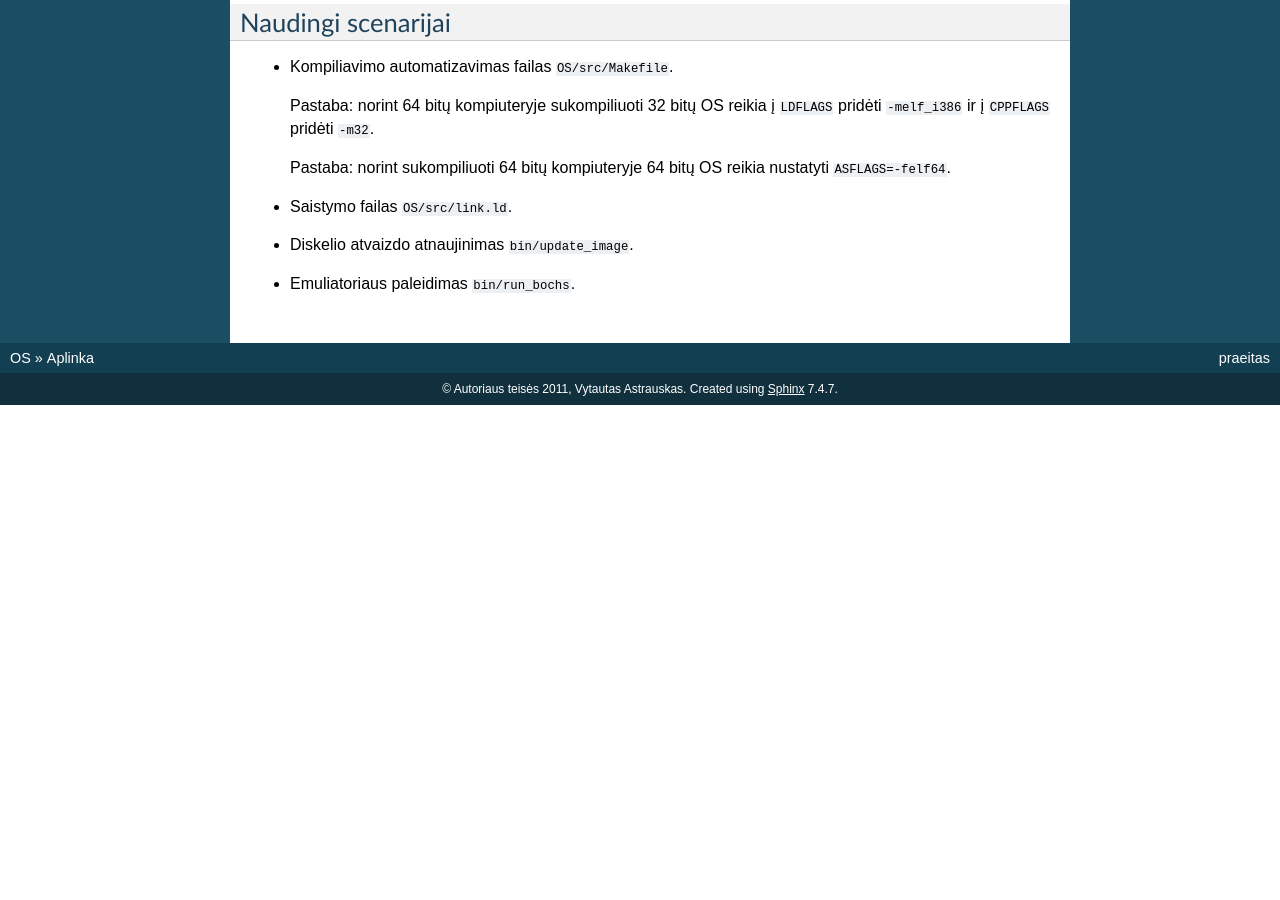
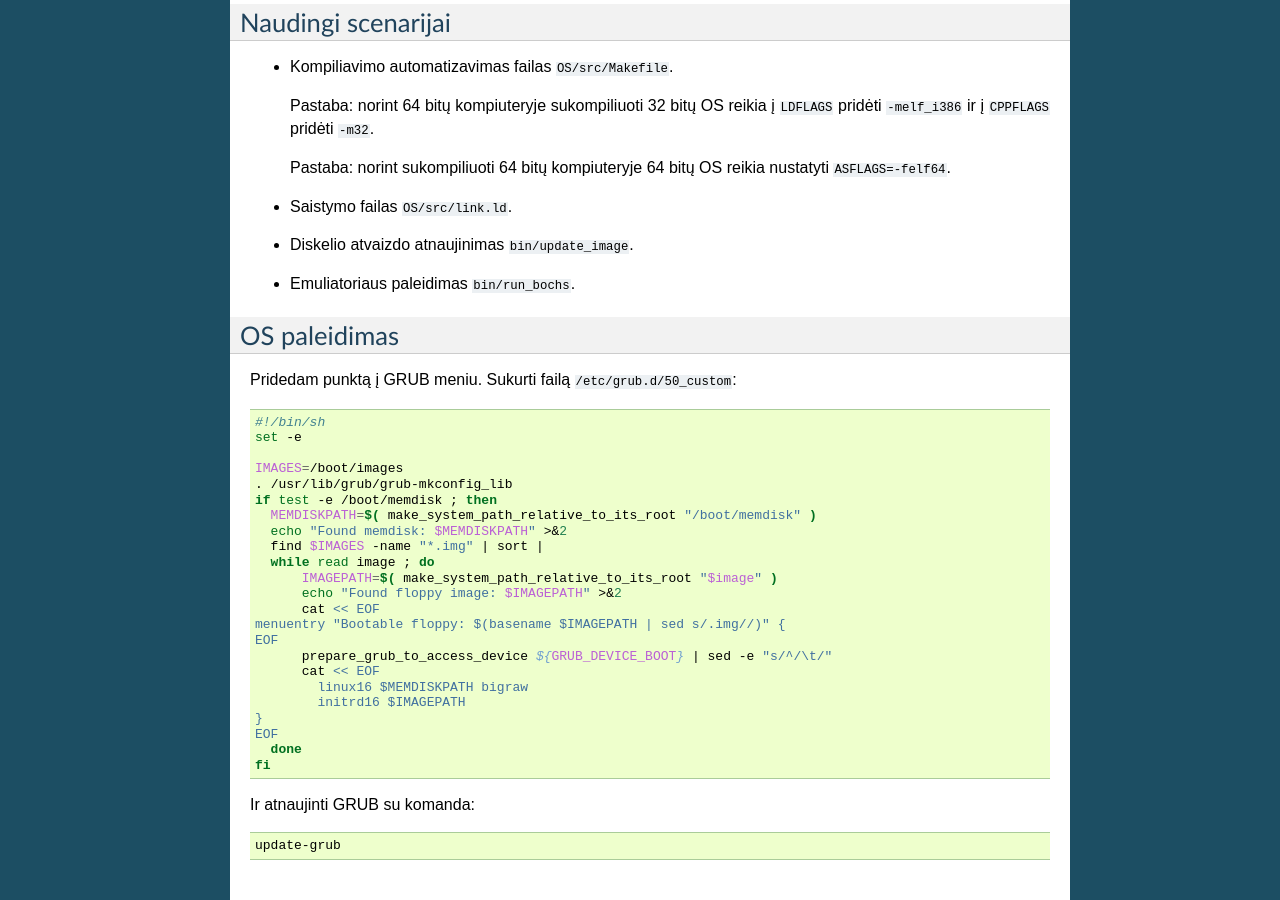
Before and after one commit to vakaras/OS, a Sphinx documentation site: the page built from doc/Real/source/aplinka.rst, in a window 1280 px wide and 900 px high, scrolled down 1716 px. Built offline with Sphinx 7.4.7, drawn with Linux system fonts in a browser that asks for light colours; formulas are drawn with MathJax 3; before the commit the page ends 2121 px from its top, so only the background shows below that.

Commit message:
Pridėtas paaiškinimas, kaip paleisti OS.

```diff
--- a/doc/Real/source/aplinka.rst
+++ b/doc/Real/source/aplinka.rst
@@ -131,3 +131,40 @@ Naudingi scenarijai
 + Saistymo failas ``OS/src/link.ld``.
 + Diskelio atvaizdo atnaujinimas ``bin/update_image``.
 + Emuliatoriaus paleidimas ``bin/run_bochs``.
+
+OS paleidimas
+=============
+
+Pridedam punktą į GRUB meniu. Sukurti failą ``/etc/grub.d/50_custom``:
+
+.. code-block:: bash
+
+  #!/bin/sh
+  set -e
+
+  IMAGES=/boot/images
+  . /usr/lib/grub/grub-mkconfig_lib
+  if test -e /boot/memdisk ; then
+    MEMDISKPATH=$( make_system_path_relative_to_its_root "/boot/memdisk" )
+    echo "Found memdisk: $MEMDISKPATH" >&2
+    find $IMAGES -name "*.img" | sort |
+    while read image ; do
+        IMAGEPATH=$( make_system_path_relative_to_its_root "$image" )
+        echo "Found floppy image: $IMAGEPATH" >&2
+        cat << EOF
+  menuentry "Bootable floppy: $(basename $IMAGEPATH | sed s/.img//)" {
+  EOF
+        prepare_grub_to_access_device ${GRUB_DEVICE_BOOT} | sed -e "s/^/\t/"
+        cat << EOF
+          linux16 $MEMDISKPATH bigraw
+          initrd16 $IMAGEPATH
+  }
+  EOF
+    done
+  fi
+
+Ir atnaujinti GRUB su komanda:
+
+.. code-block:: bash
+
+  update-grub
```
